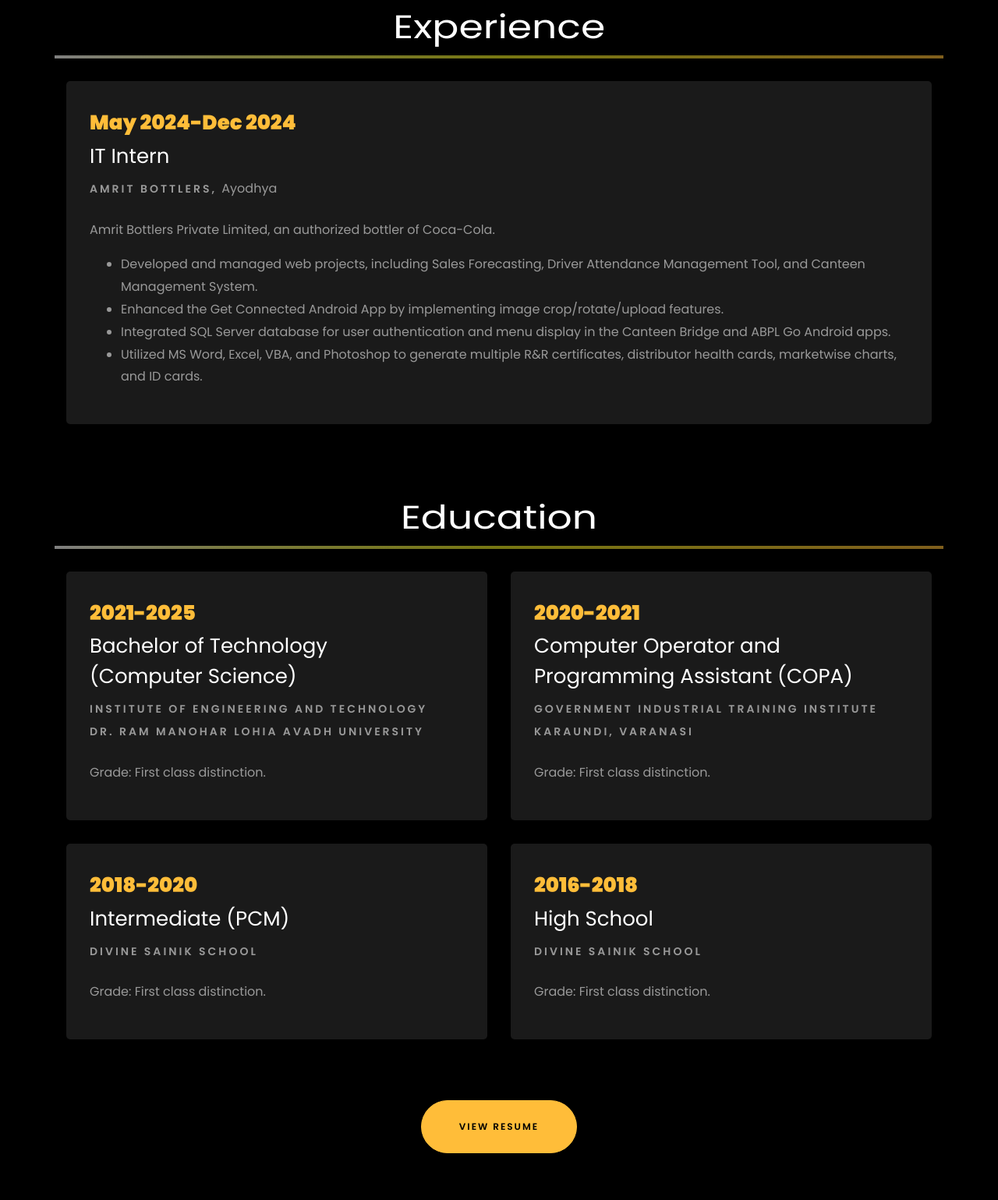
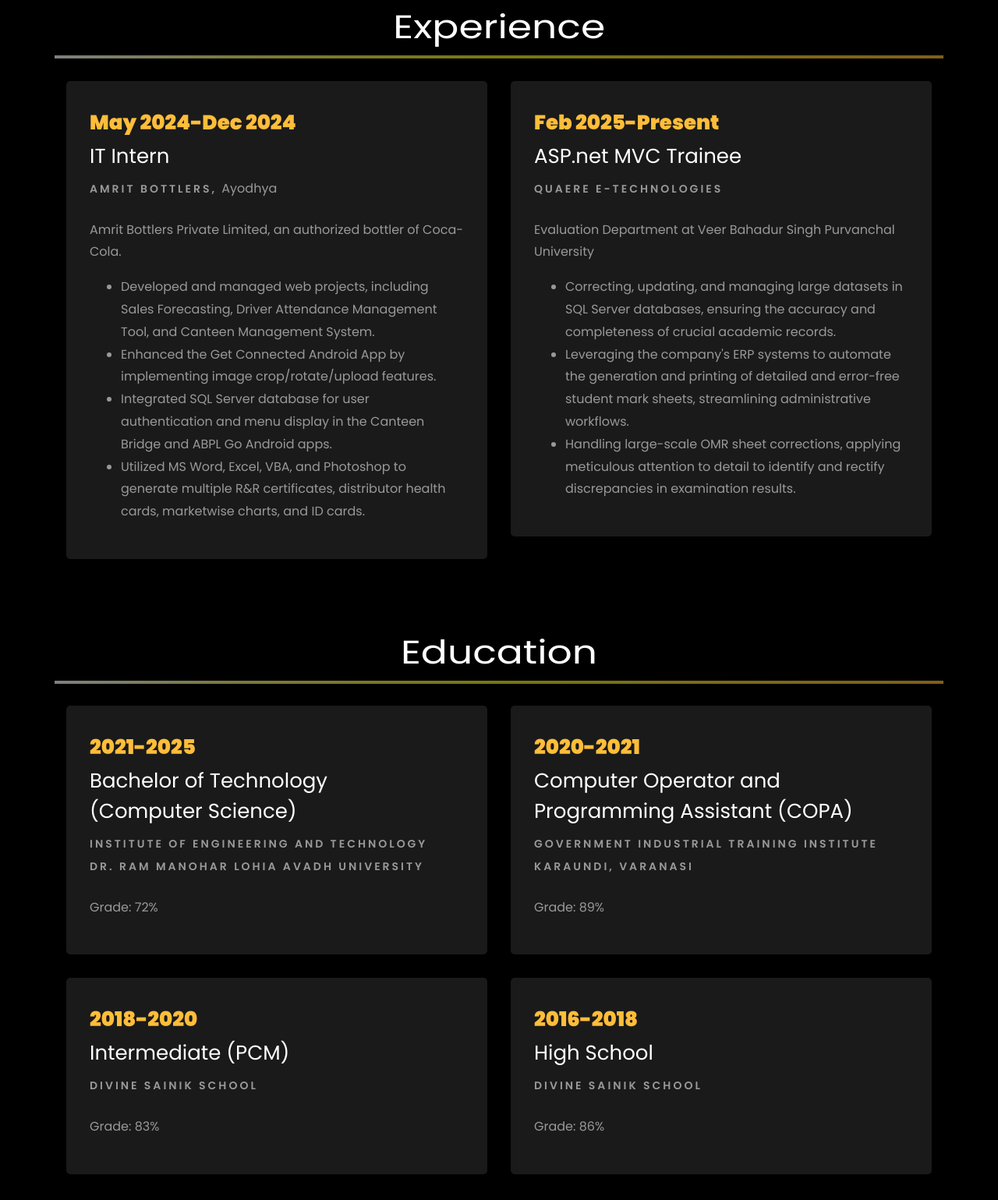
Before and after one commit to HritikTiwari/HritikTiwari.github.io, a plain HTML site: page index.html in a window 1280 px wide. Shown: the part 1954-3493 px from the top of the page at 78% size. Drawn offline with Linux system fonts and the light colour scheme; files whose address does not match are found by name.

Commit message:
Adding new position

```diff
--- a/index.html
+++ b/index.html
@@ -327,7 +327,7 @@
 		<br>
 
 		<div class="row">
-				<div class="col-md-12">
+				<div class="col-md-6">
 					<div class="resume-wrap ftco-animate">
 						<span class="date">May 2024-Dec 2024</span>
 						<h2>IT Intern</h2>
@@ -345,21 +345,21 @@
 
 				</div>
 
-				<!-- <div class="col-md-6">
+				<div class="col-md-6">
 					<div class="resume-wrap ftco-animate">
-						<span class="date">2018-2021</span>
-						<h2>Senior Data Analyst</h2>
-						<span class="position">iQuanti</span>
-						<p class="mt-4">iQuanti is a data-driven digital marketing analytics and solutions company, helps top 100 global brands.
+						<span class="date">Feb 2025-Present</span>
+						<h2>ASP.net MVC Trainee</h2>
+						<span class="position">Quaere e-Technologies</span>
+						<p class="mt-4">Evaluation Department at Veer Bahadur Singh Purvanchal University
 							<ul>
-								<li>Performed in-depth market research and analysis to create online pages. Resulted in ~100% website growth and 30% increase in conversion rate YoY.</li>
-								<li>Delivered multiple training and mentorship sessions on analytical tools like SQL, MS Excel, Power BI, Tableau and Python.</li>
-								<li>Performed migration and enhancements for merchandising dashboard, involved data integration and its feature improvement.</li>
+								<li> Correcting, updating, and managing large datasets in SQL Server databases, ensuring the accuracy and completeness of crucial academic records.</li>
+								<li>Leveraging the company's ERP systems to automate the generation and printing of detailed and error-free student mark sheets, streamlining administrative workflows.</li>
+								<li>Handling large-scale OMR sheet corrections, applying meticulous attention to detail to identify and rectify discrepancies in examination results.</li>
 							</ul>
 						</p>
 					</div>
 
-				</div> -->
+				</div>
 			</div>
 
 		<br>
@@ -377,7 +377,7 @@
     					<span class="date">2021-2025</span>
     					<h2>Bachelor of Technology <br> (Computer Science)</h2>
     					<span class="position">Institute of Engineering and Technology<br> Dr. Ram Manohar Lohia Avadh University</span>
-    					<p class="mt-4">Grade: First class distinction.</p>
+    					<p class="mt-4">Grade: 72%</p>
     				</div>
     			</div>
 
@@ -386,7 +386,7 @@
     					<span class="date">2020-2021</span>
     					<h2>Computer Operator and Programming Assistant (COPA)</h2>
     					<span class="position">Government Industrial Training Institute Karaundi, Varanasi</span>
-    					<p class="mt-4">Grade: First class distinction.</p>
+    					<p class="mt-4">Grade: 89%</p>
     				</div>
 				</div>
 
@@ -395,7 +395,7 @@
     					<span class="date">2018-2020</span>
     					<h2>Intermediate (PCM)</h2>
     					<span class="position">Divine Sainik School</span>
-    					<p class="mt-4">Grade: First class distinction.</p>
+    					<p class="mt-4">Grade: 83%</p>
     				</div>
 				</div>
 
@@ -404,7 +404,7 @@
     					<span class="date">2016-2018</span>
     					<h2>High School</h2>
     					<span class="position">Divine Sainik School</span>
-    					<p class="mt-4">Grade: First class distinction.</p>
+    					<p class="mt-4">Grade: 86%</p>
     				</div>
 				</div>
     		</div>
```
